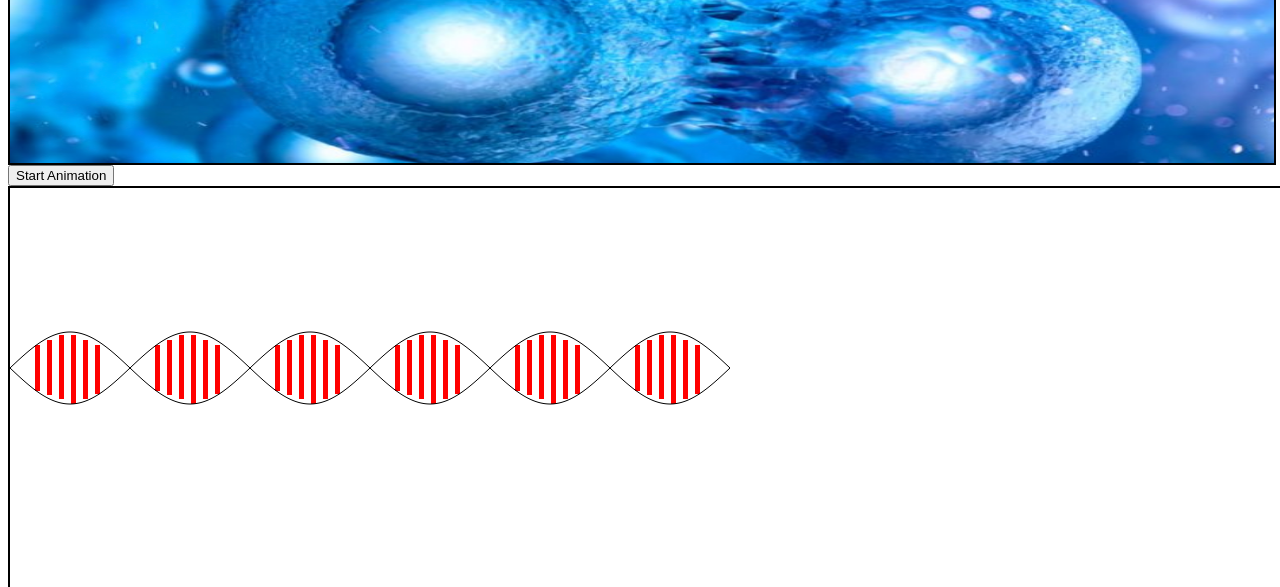
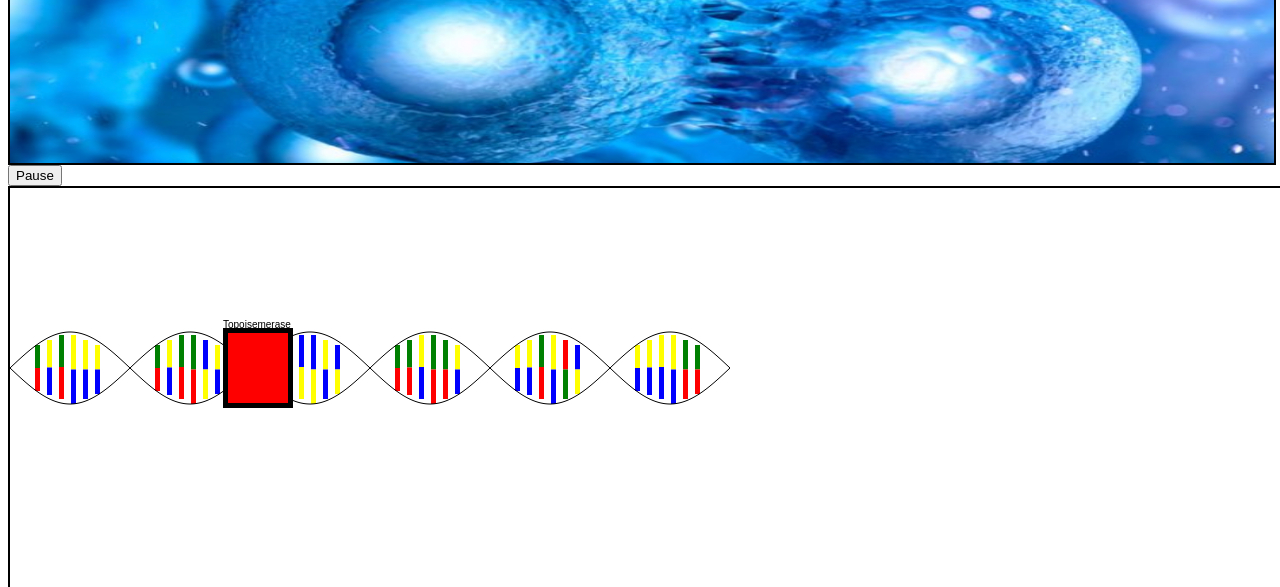
Before and after one commit to iansjlee/APBioForDummies, a website: page GeneRegMitosisMeiosis.htm in a window 1280 px wide. Both pictures are taken after a click on the button "Start Animation". Shown: the part 82-669 px from the top of the page. Drawn offline with Linux system fonts and the light colour scheme.

Commit message:
more greg

```diff
--- a/GeneRegMitosisMeiosis.htm
+++ b/GeneRegMitosisMeiosis.htm
@@ -5,10 +5,8 @@
         #headertext {
             height: 30%;
             width: 100%;
-
             text-align: center;
             font-size: 200%;
-
             background-image: url("mitose.png");
             background-size: 100% 100%;
             border: 2px solid black;
@@ -47,7 +45,6 @@
             box-shadow: 0px 8px 16px 0px rgba(0, 0, 0, 0.2);
             z-index: 1;
             font-size: 50%;
-
         }
 
         /* Links inside the dropdown */
@@ -56,7 +53,6 @@
             padding: 12px 16px;
             text-decoration: none;
             display: block;
-
         }
 
         /* Change color of dropdown links on hover */
@@ -131,13 +127,18 @@
             height: 400px;
             border: 2px solid black;
         }
+
+        #pause {
+            display: none;
+        }
+
+        #resume {
+            display: none;
+        }
     </style>
-
 </head>
 
 <body>
-
-
 
     <div id="headertext"> Gene Control, Mitosis, Meiosis (Chapters 10-12)
         <div class="dropdown">
@@ -158,9 +159,12 @@
     </div>
 
     <button id='startanimation' onclick='lick()'>Start Animation</button>
+    <button id='pause' onclick='pau()'>Pause</button>
+    <button id='resume' onclick='resume()'>Resume</button>
 
     <canvas id='drawingpane'></canvas>
     <div id='DStrand'></div>
+    <div id='Topo' display='inline-block' position='absolute'> </div>
 
     <div id="text">
         <div id='chapter10' class='chapter'> Chapter 10: Gene Control </div>
@@ -191,8 +195,8 @@
             cells while maintaining the same number of chromosones. </div>
         <div id='term5h' class='term'> </div>
 
-        <button id='term5b' onclick='mitose()'> Animation </button>
-        <button id=' term5bb' onclick='closeanimation()'> Close Animation</button>
+        <button id='term5b' onclick='mitose()'> Video </button>
+        <button id=' term5bb' onclick='closeanimation()'> Close Video</button>
 
 
         <div class='bigspacer'> </div>
@@ -201,12 +205,8 @@
 
         <div class='bigspacer'> </div>
     </div>
-
     <div id='container'>
-        <iframe id="ytplayer" type="text/html" width="720" height="405"
-            src="https://www.youtube.com/watch?v=C6hn3sA0ip0" frameborder="0" allowfullscreen>
-
-        </iframe>
+        <div id='player'> </div>
     </div>
 
     <script>
@@ -233,6 +233,20 @@
             document.getElementById("def15").style.backgroundColor = "black";
         }
 
+        var tag = document.createElement('script');
+        tag.src = "http://www.youtube.com/player_api";
+        var firstScriptTag = document.getElementsByTagName('script')[0];
+        firstScriptTag.parentNode.insertBefore(tag, firstScriptTag);
+
+        var player;
+
+        function onYouTubeIframeAPIReady() {
+            player = new YT.Player('player', {
+                height: '405',
+                width: '720',
+                videoId: 'C6hn3sA0ip0',
+            });
+        }
 
 
         function mitose() {
@@ -240,37 +254,25 @@
             document.getElementById('container').style.height = "50%";
             document.getElementById('container').style.border = "2px solid black";
             document.getElementById('container').style.display = 'block';
+            player.playVideo();
+
+
         }
 
         function closeanimation() {
+            player.pauseVideo();
             document.getElementById('container').style.display = 'none';
+
         }
 
-
-
-        /*
-        function drawcurve() {
-            var counter = 0;
-            var increase = Math.PI / 100;
-
-            for (i = 0; i <= 1; i += 0.01) {
-                x = i;
-                y = Math.sin(counter);
-                counter += increase;
-            }
-        }
-        */
         canvas = document.getElementById('drawingpane');
 
         let rects = [];
-        let drawing = null;
         let SineCurve = {
             x: null,
             y: null,
             graphic: null,
-
             render: function (ctx) {
-                console.log(this.color)
                 ctx.fillStyle = this.color;
                 ctx.beginPath();
 
@@ -287,70 +289,189 @@
             }
         }
         let Base = {
-
             x: 25,
             y: 157,
             width: 5,
             height: 40,
             color: "red",
+            text: "",
+            location: null,
             graphic: null,
 
             render: function (ctx) {
                 ctx.fillStyle = this.color;
+                canvas.text = "bold 14px verdana, sans-serif";
+                this.text.color = 'blue';
+                ctx.fillText(this.text, this.x, this.y);
                 ctx.fillRect(this.x, this.y, this.width, this.height);
-
             }
-
         }
 
         function initialize() {
             SineCurve.graphic = document.getElementById('DStrand')
             resetCanvas();
-
         }
 
         function lick() {
+            document.getElementById('startanimation').style.display = 'none';
+            document.getElementById('pause').style.display = 'block';
+
             drawing = Object.assign({}, SineCurve);
             for (j = 0; j < 6; j++) {
                 for (i = 0; i < 3; i++) {
                     DNA = Object.assign({}, Base);
                     DNA.x = DNA.x + (12 * i) + 120 * j;
                     DNA.y = DNA.y - (5 * i);
-                    // DNA.height = .5*(180.0 - .3 * (Math.sin(1.5 * DNA.x * Math.PI / 180) * 120));
-                    DNA.height = DNA.height + (11 * i) + (i ^ 3) * 2;
+                    DNA.height = .5 * (DNA.height + (11 * i) + (i ^ 3) * 2);
+                    if (Math.random() > 0.75) {
+                        DNA.color = 'blue';
+                    } else if (Math.random() > 0.5) {
+                        DNA.color = 'yellow';
+                    } else if (Math.random() > 0.25) {
+                        DNA.color = 'green';
+                    }
+                    DNA.location = 'top';
+                    rects.push(DNA);
 
-                    rects.push(DNA);
+                    DNA2 = Object.assign({}, Base);
+                    DNA2.x = DNA2.x + (12 * i) + 120 * j;
+                    DNA2.y = DNA.y + DNA.height;
+                    DNA2.height = .5 * (DNA2.height + (11 * i) + (i ^ 3) * 2);
+                    if (DNA.color == 'red') {
+                        DNA2.color = 'green';
+                    } else if (DNA.color == 'green') {
+                        DNA2.color = 'red';
+                    } else if (DNA.color == 'yellow') {
+                        DNA2.color = 'blue';
+                    } else {
+                        DNA2.color = 'yellow'
+                    }
+                    DNA2.location = 'bottom';
+                    rects.push(DNA2);
                 }
             }
+
             for (j = 0; j < 6; j++) {
                 for (i = 0; i < 3; i++) {
                     DNA = Object.assign({}, Base);
                     DNA.x = DNA.x + 60;
                     DNA.x = DNA.x - (12 * i) + 120 * j;
                     DNA.y = DNA.y - (5 * i);
-                    DNA.height = DNA.height + (12 * i) + (i ^ 3) * 2 + 3;
+                    DNA.height = .5 * (DNA.height + (12 * i) + (i ^ 3) * 2 + 3);
+                    if (Math.random() > 0.75) {
+                        DNA.color = 'blue';
+                    } else if (Math.random() > 0.5) {
+                        DNA.color = 'yellow';
+                    } else if (Math.random() > 0.25) {
+                        DNA.color = 'green';
+                    }
+                    DNA.location = 'top';
                     rects.push(DNA);
+
+                    DNA2 = Object.assign({}, Base);
+                    DNA2.x = DNA2.x + 60;
+                    DNA2.x = DNA2.x - (12 * i) + 120 * j;
+                    DNA2.y = DNA.y + DNA.height;
+                    DNA2.height = .5 * (DNA2.height + (12 * i) + (i ^ 3) * 2 + 3);
+                    if (DNA.color == 'red') {
+                        DNA2.color = 'green';
+                    } else if (DNA.color == 'green') {
+                        DNA2.color = 'red';
+                    } else if (DNA.color == 'yellow') {
+                        DNA2.color = 'blue';
+                    } else {
+                        DNA2.color = 'yellow'
+                    }
+                    DNA2.location = 'bottom';
+                    rects.push(DNA2);
                 }
             }
-            rects.push(drawing);
-            console.log(rects);
-            initialize();
-            setTimeout(unwind, 5000);
 
 
+            rects.push(drawing);
+            initialize();
+            setTimeout(unwind(), 2000);
+        }
+        let go = true;
+
+        function pau() {
+            document.getElementById('pause').style.display = 'none';
+            document.getElementById('resume').style.display = 'block';
+            document.getElementById('resume').style.backgroundColor = 'green';
+            go = false;
         }
 
+        function resume() {
+            document.getElementById('resume').style.display = 'none';
+            document.getElementById('pause').style.display = 'block';
+            go = true;
+            window.requestAnimationFrame(unwind);
+        }
+        let temp = 0;
+
         function unwind() {
-            Topoisemerase = Object.assign({}, Base);
-            Topoisemerase.x = 720;
-            Topoisemerase.height = 80;
-            Topoisemerase.width = 70;
-            Topoisemerase.y = 140;
-            rects.push(Topoisemerase);
-            initialize();
-            for (i = 0; i < 10; i += 0.1) {
-                Topoisemerase
+            if (go == true) {
+                if (temp < 244) {
+                    temp = temp + 1;
+                    window.requestAnimationFrame(unwind);
+                    if (temp > 1) {
+                        rects.pop();
+                        rects.pop();
+                    }
+
+                    Border = Object.assign({}, Base);
+                    Border.x = 720 - 3 * temp;
+                    Border.y = 140;
+                    Border.height = 80;
+                    Border.width = 70;
+                    Border.color = 'black';
+                    Topoisemerase = Object.assign({}, Base);
+                    Border.text = "Topoisemerase";
+                    Topoisemerase.x = Border.x + 5;
+                    Topoisemerase.height = Border.height - 10;
+                    Topoisemerase.width = Border.width - 10;
+                    Topoisemerase.y = Border.y + 5;
+
+                    rects.push(Border);
+                    rects.push(Topoisemerase);
+
+                    ctx.beginPath();
+                    ctx.moveTo(720, 140);
+                    console.log(temp)
+                    ctx.lineTo(720 - 3 * temp, 140);
+                    ctx.strokeStyle = "black"
+                    ctx.stroke();
+                    initialize();
+                } else {
+                    lines();
+                }
             }
+        }
+
+
+        function lines() {
+            let acids = [];
+            rects.pop();
+            rects.pop();
+            resetCanvas();
+            rects.pop();
+            while (rects.length != 0) {
+                let temp = rects.pop();
+                temp.height = 30;
+                if (temp.location == 'top') {
+                    temp.y = 140;
+                } else {
+                    temp.y = 200
+                }
+                acids.push(temp);
+            }
+            while (acids.length != 0) {
+                let te = acids.pop();
+                rects.push(te);
+            }
+
+            resetCanvas();
+
         }
 
         function drawPane() {
@@ -361,9 +482,11 @@
         }
 
         function resetCanvas() {
+
+
+            var canvas = document.getElementById("drawingpane");
             canvas.width = canvas.clientWidth;
             canvas.height = canvas.clientHeight;
-
             ctx = canvas.getContext('2d');
             drawPane();
 
```
Also changed, not shown: 1 other file.
